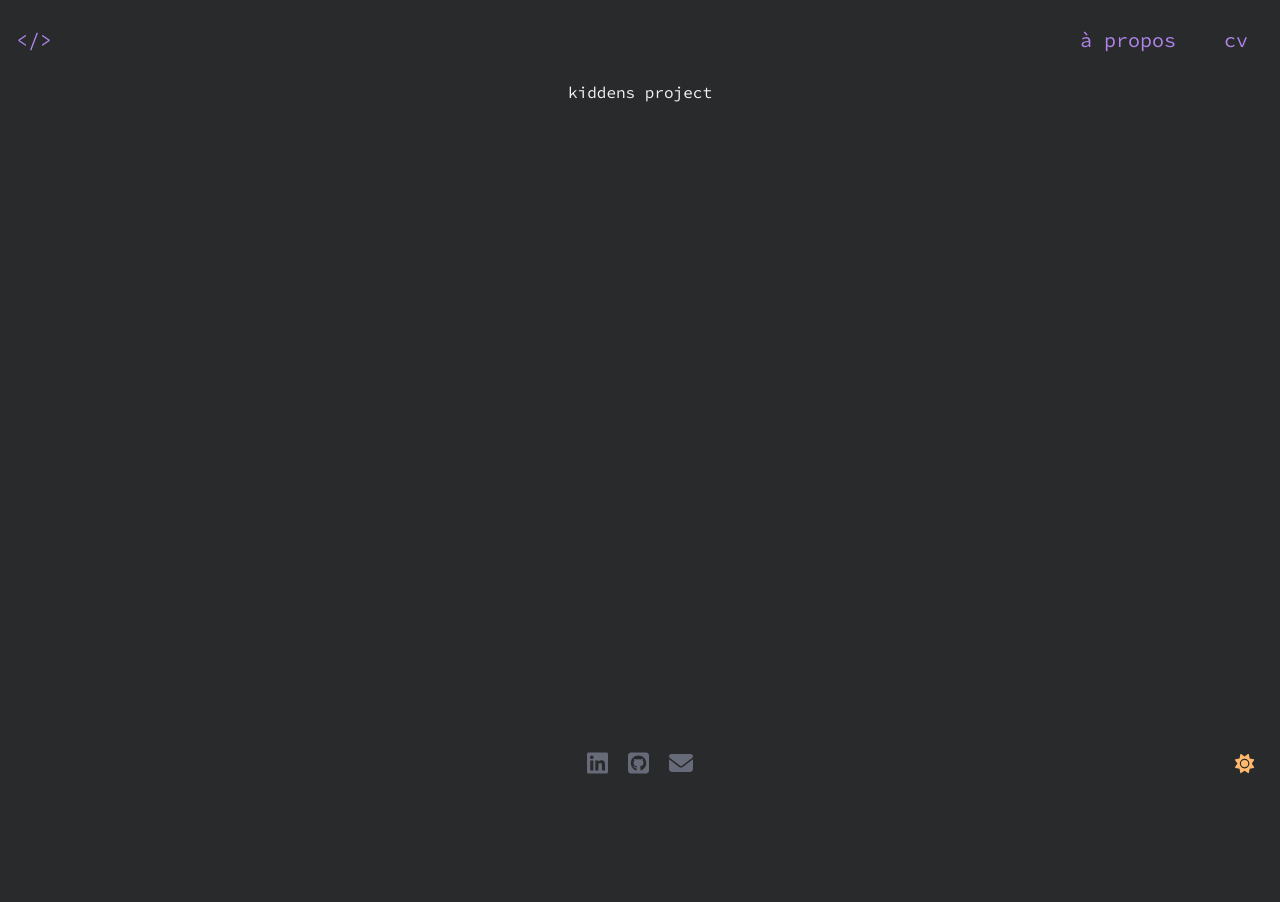
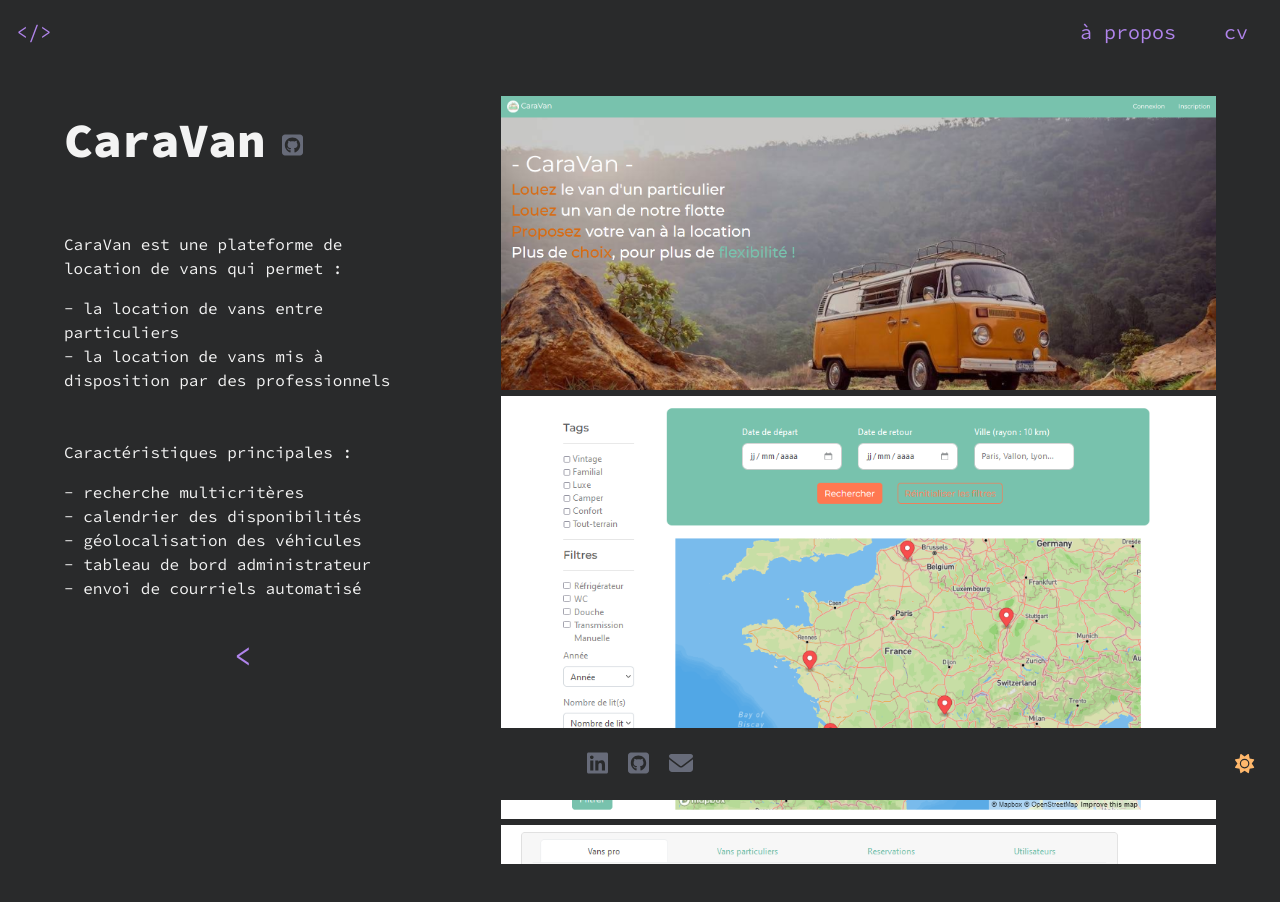
Before and after one commit to Sojabio/Portfolio, a React (Vite) app: page /projects/kiddens in a window 1280 px wide. Shown: the top 902 px of the page. Before the commit the page ends 800 px from the top, so only its background shows below. Built offline with nearby package versions, Linux system fonts and the light colour scheme; no server answers.

Commit message:
add github button project

```diff
--- a/src/components/navbar/navbar.css
+++ b/src/components/navbar/navbar.css
@@ -4,7 +4,7 @@ nav {
   top: 0;
   left: 0;
   width: 100%;
-  height: 10vh;
+  height: 8vh;
   display: flex;
   justify-content: space-between;
   align-items: center;
--- a/src/pages/about/about.css
+++ b/src/pages/about/about.css
@@ -1,6 +1,6 @@
 .about{
   color: var(--very-dark-grey);
-  margin-top: 5rem;
+  margin-top: 9rem;
 }
 
 span{
--- a/src/pages/projects/caravan.jsx
+++ b/src/pages/projects/caravan.jsx
@@ -12,7 +12,7 @@ const Caravan = () => {
         <div className="left-column">
           <div className="project-title">
               <h2>CaraVan</h2>
-              <a id="github-project" href="https://github.com/Sojabio" target="_blank">
+              <a id="github-project" href="https://github.com/Demonelfes/Caravan_THP_Project" target="_blank">
               <Github/>
               </a>
           </div>
@@ -33,6 +33,9 @@ const Caravan = () => {
               <li>- envoi de courriels automatisé</li>
             </ul>
           </div>
+          <div className="arrow">
+            <a href="/projects">{"<"}</a>
+          </div>
         </div>
         <div className="right-column">
           <div className="image-container">
--- a/src/pages/projects/kiddens.jsx
+++ b/src/pages/projects/kiddens.jsx
@@ -1,9 +1,52 @@
+import './caravan.css'
+import caravanImage from '/src/assets/images/caravan.png';
+import rechercheImage from '/src/assets/images/recherche.png';
+import dashboardImage from '/src/assets/images/dashboard.png';
+import Github from '/src/components/buttons/github';
+
+
 const Kiddens = () => {
   return(
-  <p>
-    kiddens project
-  </p>
+    <div className="project-container">
+      <div className="project-columns">
+        <div className="left-column">
+          <div className="project-title">
+              <h2>CaraVan</h2>
+              <a id="github-project" href="https://github.com/Demonelfes/Caravan_THP_Project" target="_blank">
+              <Github/>
+              </a>
+          </div>
+          <div>
+            <p><span>CaraVan</span> est une plateforme de location de vans qui permet :</p>
+            <ul>
+              <li>- la location de vans entre particuliers</li>
+              <li>- la location de vans mis à disposition par des professionnels </li>
+            </ul>
+          </div>
+          <div className="characteristics">
+            <p>Caractéristiques principales : </p>
+            <ul>
+              <li>- recherche multicritères</li>
+              <li>- calendrier des disponibilités</li>
+              <li>- géolocalisation des véhicules</li>
+              <li>- tableau de bord administrateur</li>
+              <li>- envoi de courriels automatisé</li>
+            </ul>
+          </div>
+          <div className="arrow">
+            <a href="/projects">{"<"}</a>
+          </div>
+        </div>
+        <div className="right-column">
+          <div className="image-container">
+              <img src={caravanImage} alt="page d'accueil du site caravan"/>
+              <img src={rechercheImage} alt="recherches sur le site caravan"/>
+              <img src={dashboardImage} alt="recherches sur le site caravan"/>
+          </div>
+        </div>
+      </div>
+    </div>
   )
 }
 
-export default Kiddens
+export default Kiddens;
--- a/src/pages/resume/resume.css
+++ b/src/pages/resume/resume.css
@@ -1,9 +1,8 @@
 .resume-container {
-  margin-top: 1rem;
   display: grid;
   grid-template-columns: 1fr 1fr; /* Two equal-width columns */
   gap: 10vh; /* Gap between columns */
-  font-size: 0.7rem;
+  font-size: 0.84rem;
 }
 
 .resume-container h4 {
@@ -47,6 +46,13 @@
   text-align: left;
 }
 
+.arrow{
+  margin-top: 2rem;
+  font-size: 2rem;
+  display: flex;
+  justify-content: center;
+}
+
 
 .dark-theme .resume-container li {
   color: var(--orange);
@@ -58,6 +64,7 @@
   flex-direction: column;
   text-align: right;
 }
+
 
 
 
@@ -78,11 +85,6 @@
 
 }
 
-.technos {
-  padding-top: 1rem;
-  padding-bottom: 1rem;
-}
-
 #light {
   font-weight: 400;
 }
```
Also changed, not shown: 1 other file (tests, documents, lock files or other folders).
